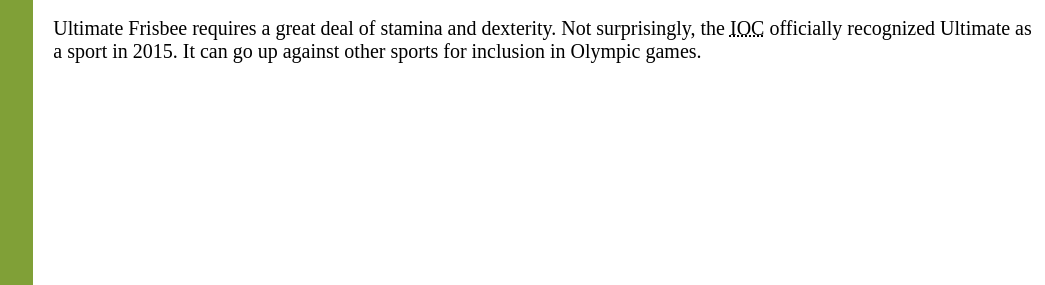
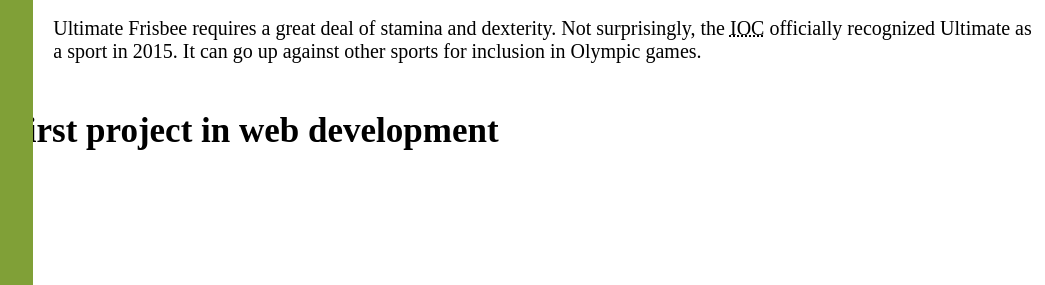
Before and after one commit to saideep5/Project-with-CSS-2, a plain HTML site: page index.html in a window 1280 px wide. Shown: the part 515-800 px from the top of the page, 235-1280 px from the left. Drawn offline with Linux system fonts and the light colour scheme.

Commit message:
Update index.html

```diff
--- a/index.html
+++ b/index.html
@@ -38,6 +38,11 @@
                 in Olympic games.</p>
         </section>
     </main>
+    <container>
+        <h1>
+            Welcome to my first project in web development
+        </h1>
+    </container>
 </body>
 
 </html>
```
